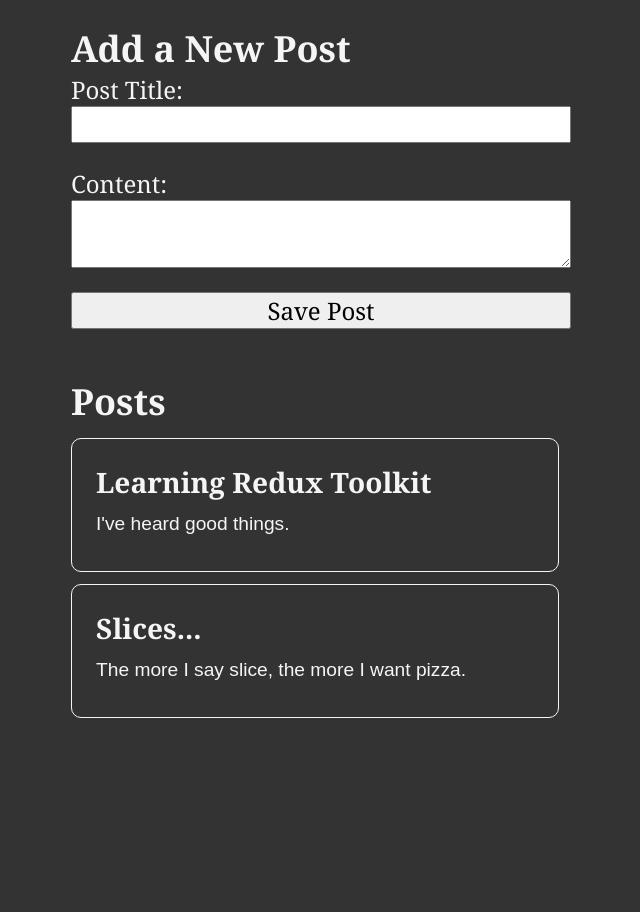
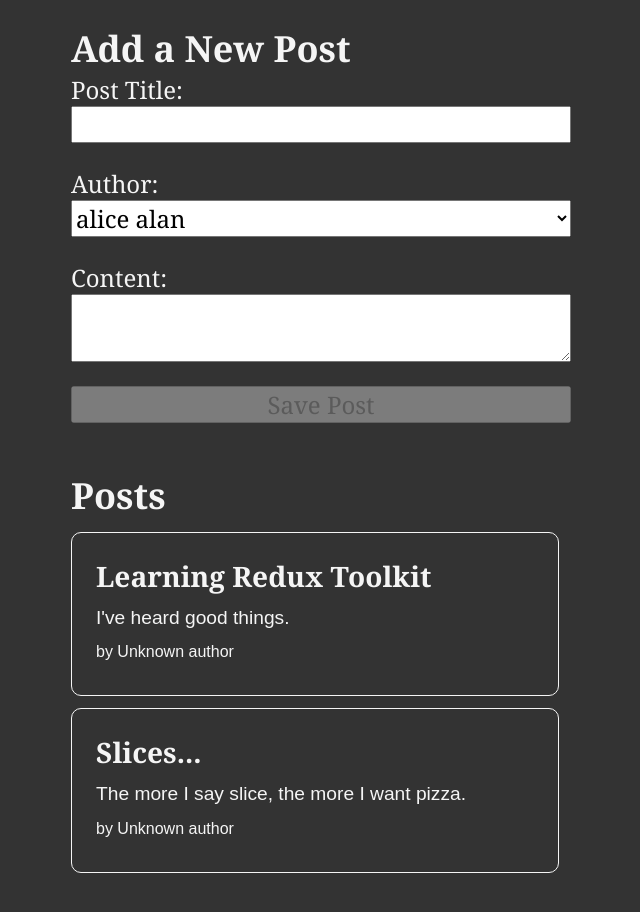
Before and after one commit to rahulsharma0212/react-redux, a React (Create React App) app: page / in a window 1280 px wide. Shown: the top 912 px of the page, without its empty margins (319-959 px from the left). Before the commit the page ends 858 px from the top, so only its background shows below. Built offline with nearby package versions, Linux system fonts and the light colour scheme.

Commit message:
added user slice

```diff
--- a/src/app/store.js
+++ b/src/app/store.js
@@ -1,8 +1,10 @@
 import { configureStore } from "@reduxjs/toolkit";
-import postReducer from "../feature/posts/postSlice";
+import postsReducer from "../feature/posts/postSlice";
+import usersReducer from "../feature/users/userSlice";
 
 export const store = configureStore({
   reducer: {
-    posts: postReducer,
+    posts: postsReducer,
+    users: usersReducer,
   },
 });
--- a/src/feature/posts/AddPostForm.js
+++ b/src/feature/posts/AddPostForm.js
@@ -1,24 +1,35 @@
 import { useState } from "react";
-import { useDispatch } from "react-redux";
-/* import { nanoid } from "@reduxjs/toolkit"; */
+import { useDispatch, useSelector } from "react-redux";
 
 import { postAdded } from "./postSlice";
+import { selectAllUsers } from "../users/userSlice";
 const AddPostForm = () => {
   const [title, setTitle] = useState("");
   const [content, setContent] = useState("");
+  const [userId, setUserId] = useState("");
   const dispatch = useDispatch();
+
+  const users = useSelector(selectAllUsers);
 
   const onTitleChanged = (e) => setTitle(e.target.value);
   const onContentChanged = (e) => setContent(e.target.value);
-
+  const onAuthorChanged = (e) => setUserId(e.target.value);
   const onSavePostClicked = () => {
     if (title && content) {
-      dispatch(postAdded(title, content));
+      dispatch(postAdded(title, content, userId));
 
       setTitle("");
       setContent("");
     }
   };
+
+  const canSave = Boolean(title) && Boolean(content) && Boolean(userId);
+
+  const userOptions = users.map((user) => (
+    <option key={user.id} value={user.id}>
+      {user.name}
+    </option>
+  ));
 
   return (
     <section>
@@ -32,6 +43,10 @@
           value={title}
           onChange={onTitleChanged}
         />
+        <label htmlFor="postAuthor">Author:</label>
+        <select id="postAuthor" value={userId} onChange={onAuthorChanged}>
+          {userOptions}
+        </select>
         <label htmlFor="postContent">Content:</label>
         <textarea
           id="postContent"
@@ -39,7 +54,7 @@
           value={content}
           onChange={onContentChanged}
         />
-        <button type="button" onClick={onSavePostClicked}>
+        <button type="button" onClick={onSavePostClicked} disabled={!canSave}>
           Save Post
         </button>
       </form>
--- /dev/null
+++ b/src/feature/posts/PostAuthor.js
@@ -0,0 +1,11 @@
+import { useSelector } from "react-redux";
+import { selectAllUsers } from "../users/userSlice";
+
+const PostAuthor = ({ userId }) => {
+  const users = useSelector(selectAllUsers);
+  const author = users.find((user) => user.id === userId);
+
+  return <span>by {author ? author.name : "Unknown author"}</span>;
+};
+
+export default PostAuthor;
--- a/src/feature/posts/PostsList.js
+++ b/src/feature/posts/PostsList.js
@@ -1,5 +1,6 @@
 import { useSelector } from "react-redux";
 import { selectAllPosts } from "./postSlice";
+import PostAuthor from "./PostAuthor";
 
 const PostsList = () => {
   /* const posts = useSelector((state) => state.posts); */
@@ -8,6 +9,9 @@
     <article key={post.id}>
       <h3>{post.title}</h3>
       <p>{post.content.substring(0, 100)}</p>
+      <p className="postCredit">
+        <PostAuthor userId={post.userId} />
+      </p>
     </article>
   ));
   return (
--- a/src/feature/posts/postSlice.js
+++ b/src/feature/posts/postSlice.js
@@ -21,12 +21,13 @@
       reducer: (state, action) => {
         state.push(action.payload);
       },
-      prepare: (title, content) => {
+      prepare: (title, content, userId) => {
         return {
           payload: {
             id: nanoid(),
             title,
             content,
+            userId,
           },
         };
       },
--- /dev/null
+++ b/src/feature/users/userSlice.js
@@ -0,0 +1,17 @@
+import { createSlice } from "@reduxjs/toolkit";
+
+const initialState = [
+  { id: "0", name: "alice alan" },
+  { id: "1", name: "Parneeta " },
+  { id: "2", name: "Vikal" },
+];
+
+export const userSlice = createSlice({
+  name: "users",
+  initialState,
+  reducers: {},
+});
+
+export const selectAllUsers = (state) => state.users;
+
+export default userSlice.reducer;
```
